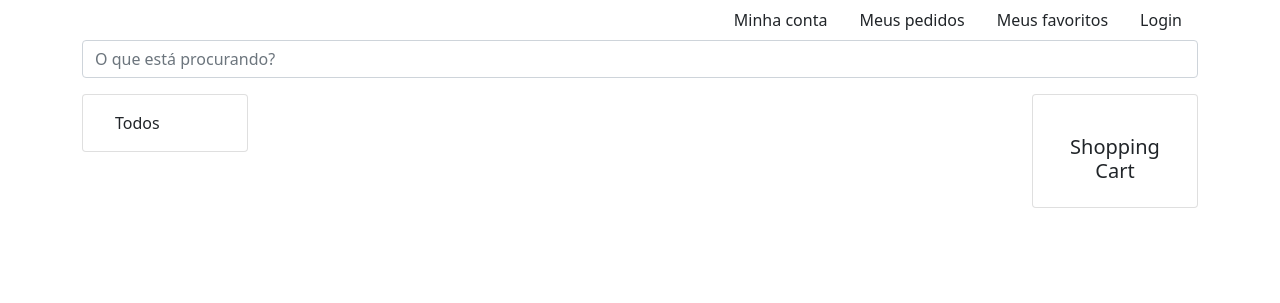
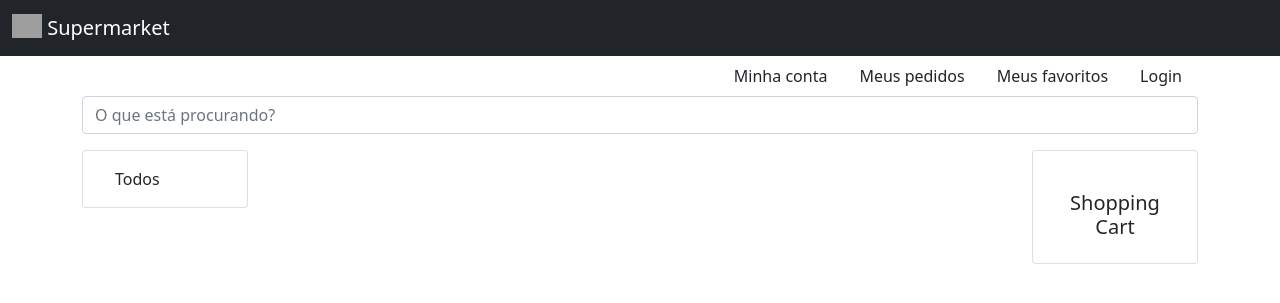
Before and after one commit to dlancioni/ecommerce, a Flask app: page / in a window 1280 px wide. Shown: the top 303 px of the page. Run offline with Flask 2, Linux system fonts and the light colour scheme; data that the repository does not hold is empty; parts of the project's set-up code (start-up, migrations or seed data) failed here and were passed over; grey boxes are pictures that could not be loaded.

Commit message:
Add navbar

```diff
--- a/store/templates/base.html
+++ b/store/templates/base.html
@@ -13,6 +13,15 @@
     <body>
 
     <form method="POST" action="/" novalidate>
+
+        <nav class="navbar navbar-dark bg-dark">
+            <div class="container-fluid">
+            <a class="navbar-brand" href="#">
+                <img src="/docs/5.0/assets/brand/bootstrap-logo.svg" alt="" width="30" height="24" class="d-inline-block align-text-top">
+                Supermarket
+            </a>
+        </div>
+        </nav>
 
         {{ form_home.csrf_token() }}
 
```
